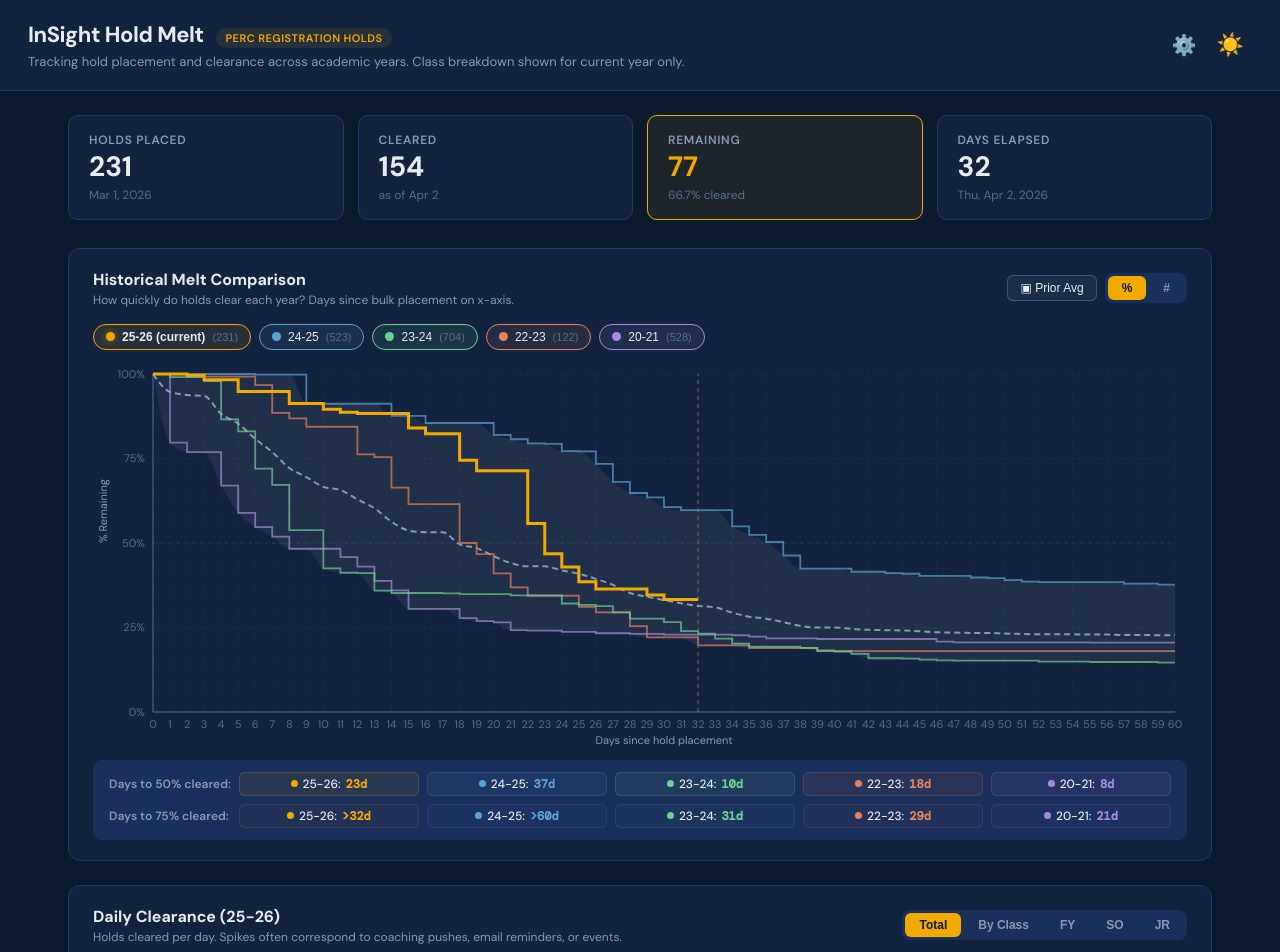
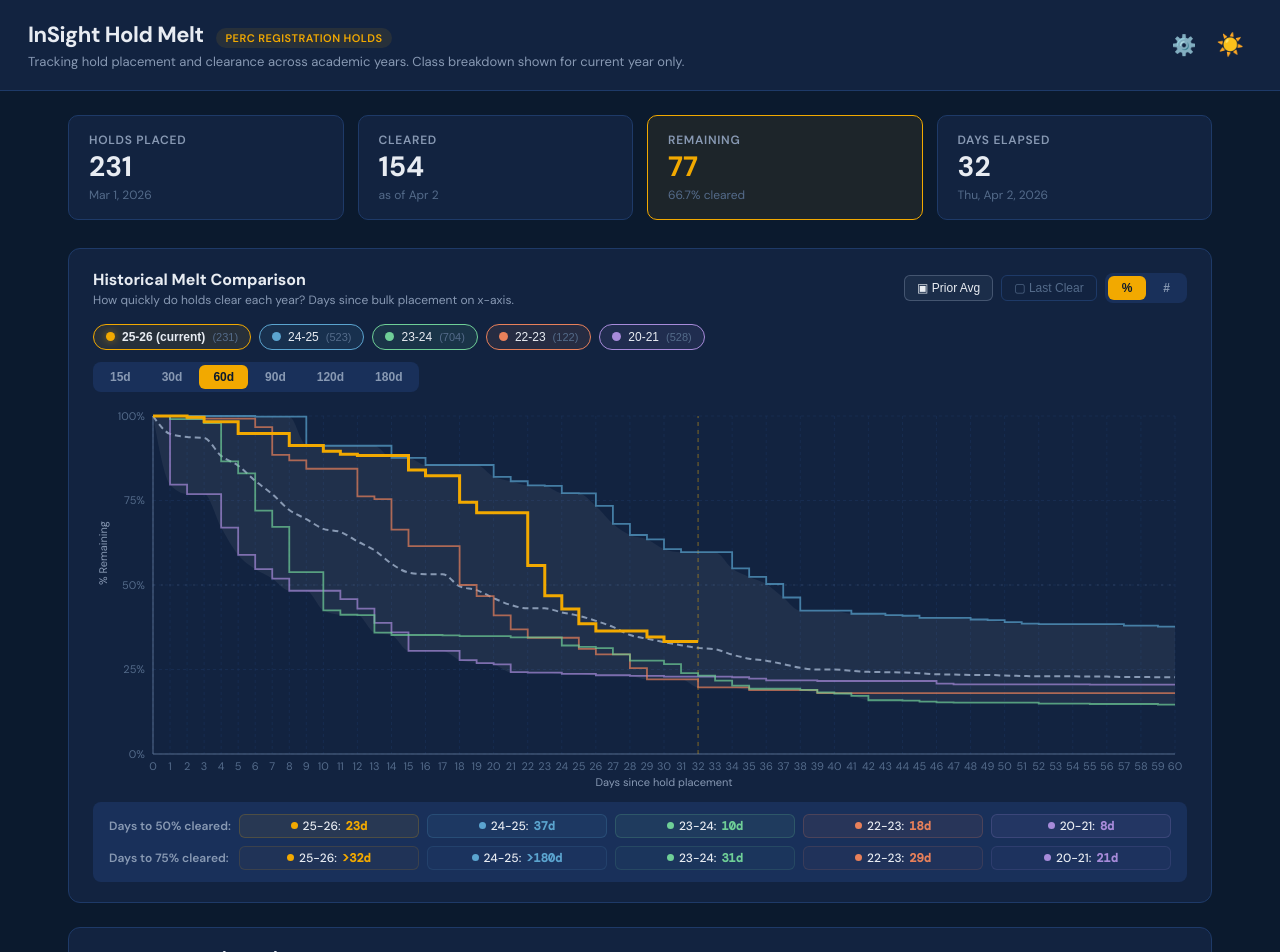
Before and after one commit to zdavico/insight-hold-melt, a React (Vite) app: page / in a window 1280 px wide. Shown: the top 952 px of the page. Built offline with nearby package versions, Linux system fonts and the light colour scheme.

Commit message:
Add day range zoom and last clearance lines

```diff
--- a/src/App.jsx
+++ b/src/App.jsx
@@ -68,8 +68,11 @@ const PRIOR_COHORTS = ["INS25", "INS24", "INS23", "INS21"];
 /** The current active cohort - gets special treatment (slider, snapshots, daily clearance) */
 const CURRENT_COHORT = "INS26";
 
-/** Maximum number of days to compute for the melt overlay (x-axis limit) */
-const MAX_DAY = 60;
+/** Maximum number of days to compute for the melt overlay */
+const MAX_DAY = 180;
+
+/** Day range presets for the melt chart x-axis zoom */
+const DAY_RANGE_OPTIONS = [15, 30, 60, 90, 120, 180];
 
 /** Color assigned to each cohort line in the melt overlay */
 const COHORT_COLORS = {
@@ -660,6 +663,8 @@ export default function HoldMeltDashboard() {
   );
   const [playing, setPlaying] = useState(false);              // Is Play Melt animation running?
   const [settingsOpen, setSettingsOpen] = useState(false);    // Settings panel visibility
+  const [dayRange, setDayRange] = useState(60);               // Melt chart x-axis range (days)
+  const [showResolution, setShowResolution] = useState(false); // Show "last clearance" lines on melt chart
   const [settings, setSettings] = useState({                  // User-adjustable settings
     fontSize: "md",  // sm | md | lg
     delay: 1,        // Hold release delay in days
@@ -708,6 +713,24 @@ export default function HoldMeltDashboard() {
     return avg;
   }, [cohorts, enabledCohorts]);
 
+  // ── Resolution days (last clearance day per cohort) ──
+  // For each cohort, finds the last day any hold was cleared (the curve stopped
+  // decreasing). Used for the optional "last clearance" reference lines.
+  // Cohorts with holds still clearing return null.
+  const resolutionDays = useMemo(() => {
+    const result = {};
+    for (const code of COHORT_ORDER) {
+      const curve = cohorts[code]?.curve;
+      if (!curve || curve.length < 2) { result[code] = null; continue; }
+      let lastDrop = null;
+      for (let i = 1; i < curve.length; i++) {
+        if (curve[i].remaining < curve[i - 1].remaining) lastDrop = curve[i].day;
+      }
+      result[code] = lastDrop;
+    }
+    return result;
+  }, [cohorts]);
+
   // ── Current cohort snapshot data ──
   const curCohort = cohorts[CURRENT_COHORT];
   const maxSlider = curCohort ? curCohort.endDay : 0;
@@ -745,6 +768,11 @@ export default function HoldMeltDashboard() {
     }
     return out;
   }, [showPct, cohorts, priorAvg]);
+
+  // Filter overlay data to the selected day range for rendering
+  const visibleOverlayData = useMemo(() =>
+    overlayData.filter(d => d.day <= dayRange),
+  [overlayData, dayRange]);
 
   // Snapshot: formatted dates with class breakdown for stacked charts
   const snapChartData = useMemo(() =>
@@ -963,6 +991,14 @@ export default function HoldMeltDashboard() {
                   cursor: "pointer", fontSize: s(12), fontWeight: 500,
                 }}>{showAvg ? "▣" : "▢"} Prior Avg</button>
               )}
+              {/* Resolution lines toggle */}
+              <button onClick={() => setShowResolution(!showResolution)} style={{
+                padding: "5px 12px", borderRadius: 6,
+                border: `1px solid ${showResolution ? theme.accent + "60" : theme.border}`,
+                background: showResolution ? `${theme.accent}15` : "transparent",
+                color: showResolution ? theme.text : theme.textDim,
+                cursor: "pointer", fontSize: s(12), fontWeight: 500,
+              }}>{showResolution ? "▣" : "▢"} Last Clear</button>
               {/* Percentage / Absolute count toggle */}
               <Pill
                 options={[{ val: true, label: "%" }, { val: false, label: "#" }]}
@@ -972,7 +1008,7 @@ export default function HoldMeltDashboard() {
           </div>
 
           {/* Cohort toggle pills */}
-          <div style={{ display: "flex", gap: 8, marginBottom: 16, flexWrap: "wrap" }}>
+          <div style={{ display: "flex", gap: 8, marginBottom: 12, flexWrap: "wrap" }}>
             {COHORT_ORDER.map(code => cohorts[code] ? (
               <CohortToggle key={code} code={code}
                 enabled={enabledCohorts[code]} onToggle={toggleCohort}
@@ -981,9 +1017,17 @@ export default function HoldMeltDashboard() {
             ) : null)}
           </div>
 
+          {/* Day range pills */}
+          <div style={{ display: "flex", gap: 3, marginBottom: 16, flexWrap: "wrap" }}>
+            <Pill
+              options={DAY_RANGE_OPTIONS.map(d => ({ val: d, label: `${d}d` }))}
+              value={dayRange} onChange={setDayRange} theme={theme} fs={fs}
+            />
+          </div>
+
           {/* Melt overlay chart */}
           <ResponsiveContainer width="100%" height={380}>
-            <ComposedChart data={overlayData} margin={{ top: 8, right: 12, left: 0, bottom: 4 }}>
+            <ComposedChart data={visibleOverlayData} margin={{ top: 8, right: 12, left: 0, bottom: 4 }}>
               <CartesianGrid {...gridProps} />
               <XAxis dataKey="day" {...xAxisProps} fontSize={s(11)}
                 label={{ value: "Days since hold placement", position: "insideBottom", offset: -2, fontSize: s(11), fill: theme.textMuted }}
@@ -1023,6 +1067,22 @@ export default function HoldMeltDashboard() {
                   strokeDasharray="2 6" strokeOpacity={0.35}
                 />
               )}
+
+              {/* Last clearance lines (dashed vertical per cohort) */}
+              {showResolution && COHORT_ORDER.map(code => {
+                const rd = resolutionDays[code];
+                if (!rd || !enabledCohorts[code] || rd > dayRange) return null;
+                return (
+                  <ReferenceLine key={`res-${code}`} x={rd}
+                    stroke={COHORT_COLORS[code]}
+                    strokeDasharray="3 6" strokeOpacity={0.5} strokeWidth={1.5}
+                    label={{
+                      value: `${YEAR_LABELS[code] || code}: ${rd}d`,
+                      position: "top", fontSize: 10, fill: COHORT_COLORS[code],
+                    }}
+                  />
+                );
+              })}
 
               {/* Individual cohort lines (rendered bottom-to-top so current is on top) */}
               {COHORT_ORDER.slice().reverse().map(code =>
```
